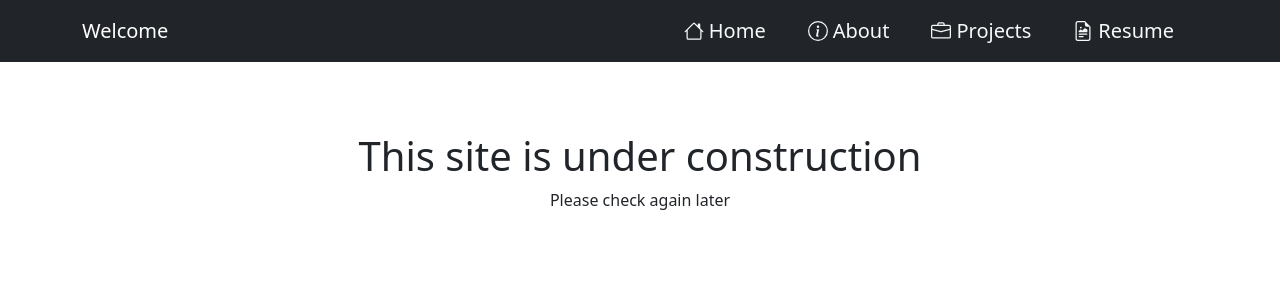
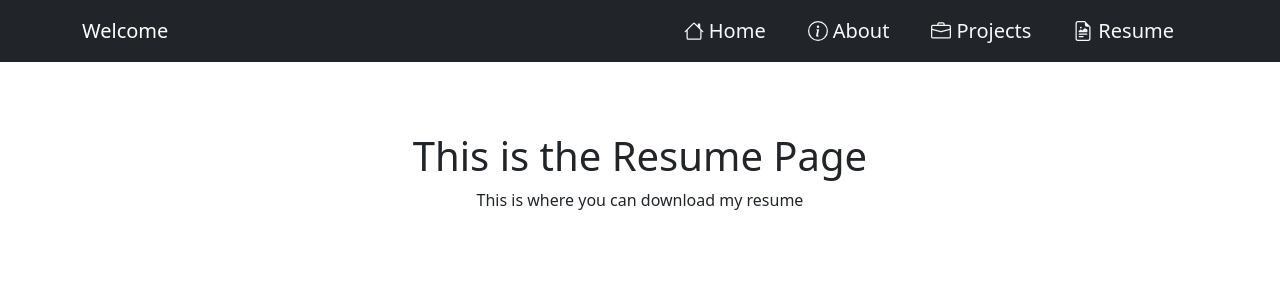
Before and after one commit to Fike-Rehman/foxtrotfolio, a React (Vite) app: page /resume in a window 1280 px wide. Shown: the top 300 px of the page. Built offline with nearby package versions, Linux system fonts and the light colour scheme.

Commit message:
introduced react-router and got the navigation to work

```diff
--- a/package.json
+++ b/package.json
@@ -17,7 +17,8 @@
     "react": "^18.3.1",
     "react-bootstrap": "^2.10.7",
     "react-dom": "^18.3.1",
-    "react-icons": "^5.4.0"
+    "react-icons": "^5.4.0",
+    "react-router-dom": "^7.0.2"
   },
   "devDependencies": {
     "@eslint/js": "^9.15.0",
--- a/src/App.tsx
+++ b/src/App.tsx
@@ -1,17 +1,24 @@
+import { BrowserRouter as Router, Route, Routes } from 'react-router-dom'
+import NavigationBar from './Components/NavigationBar/NavigationBar'
+import Home from './Components/1Home/Home'
+import About from './Components/2About/About'
+import Projects from './Components/3Projects/Projects'
+import Resume from './Components/4Resume/Resume'
 import './App.css'
-import NavigationBar from './Components/NavigationBar/NavigationBar'
+import React from 'react'
 
 
-function App() {
-
+const App: React.FC = () => {
   return (
-    <>
+    <Router>
       <NavigationBar />
-      <div style={{ paddingTop: '100px', textAlign: 'center' }}>
-        <h1> This site is under construction</h1>
-        <p> Please check again later </p>
-      </div>
-    </>
+      <Routes>
+        <Route path="/" element={<Home />} />
+        <Route path="/about" element={<About />} />
+        <Route path="/projects" element={<Projects />} />
+        <Route path="/resume" element={<Resume />} />
+      </Routes>
+    </Router>
   )
 }
 
--- a/src/Components/4Resume/Resume.tsx
+++ b/src/Components/4Resume/Resume.tsx
@@ -8,3 +8,5 @@ const Resume: React.FC = () => {
         </div>
     );
 };
+
+export default Resume;
--- a/src/Components/NavigationBar/NavigationBar.tsx
+++ b/src/Components/NavigationBar/NavigationBar.tsx
@@ -2,25 +2,31 @@ import React from "react";
 import { Navbar, Nav, Container } from "react-bootstrap";
 import { BsBriefcase, BsFileEarmarkRichtext, BsHouse, BsInfoCircle } from "react-icons/bs";
 import "./NavigationBar.css";
+import { Link } from "react-router-dom";
 
 const NavigationBar: React.FC = () => {
+
+    const [expanded, setExpanded] = React.useState(false);
+
+    const handleNavClick = () => setExpanded(false);
+
     return (
-        <Navbar bg="dark" variant="dark" expand="lg" className="custom-navbar">
+        <Navbar bg="dark" variant="dark" expand="lg" expanded={expanded} className="custom-navbar">
             <Container>
                 <Navbar.Brand href="#home">Welcome</Navbar.Brand>
-                <Navbar.Toggle aria-controls="basic-navbar-nav" />
+                <Navbar.Toggle aria-controls="basic-navbar-nav" onClick={() => setExpanded(!expanded)} />
                 <Navbar.Collapse id="basic-navbar-nav">
                     <Nav className="ms-auto">
-                        <Nav.Link href="#home" className="nav-link">
+                        <Nav.Link as={Link} to="/" className="nav-link" onClick={handleNavClick}>
                             <BsHouse className="nav-icon" /> Home
                         </Nav.Link>
-                        <Nav.Link href="#about" className="nav-link">
+                        <Nav.Link as={Link} to="/about" className="nav-link" onClick={handleNavClick}>
                             <BsInfoCircle className="nav-icon" /> About
                         </Nav.Link>
-                        <Nav.Link href="#projects" className="nav-link">
+                        <Nav.Link as={Link} to="/projects" className="nav-link" onClick={handleNavClick}>
                             <BsBriefcase className="nav-icon" /> Projects
                         </Nav.Link>
-                        <Nav.Link href="#resume" className="nav-link">
+                        <Nav.Link as={Link} to="resume" className="nav-link" onClick={handleNavClick}>
                             <BsFileEarmarkRichtext className="nav-icon" /> Resume
                         </Nav.Link>
                     </Nav>
```
Also changed, not shown: 1 other file (tests, documents, lock files or other folders).
